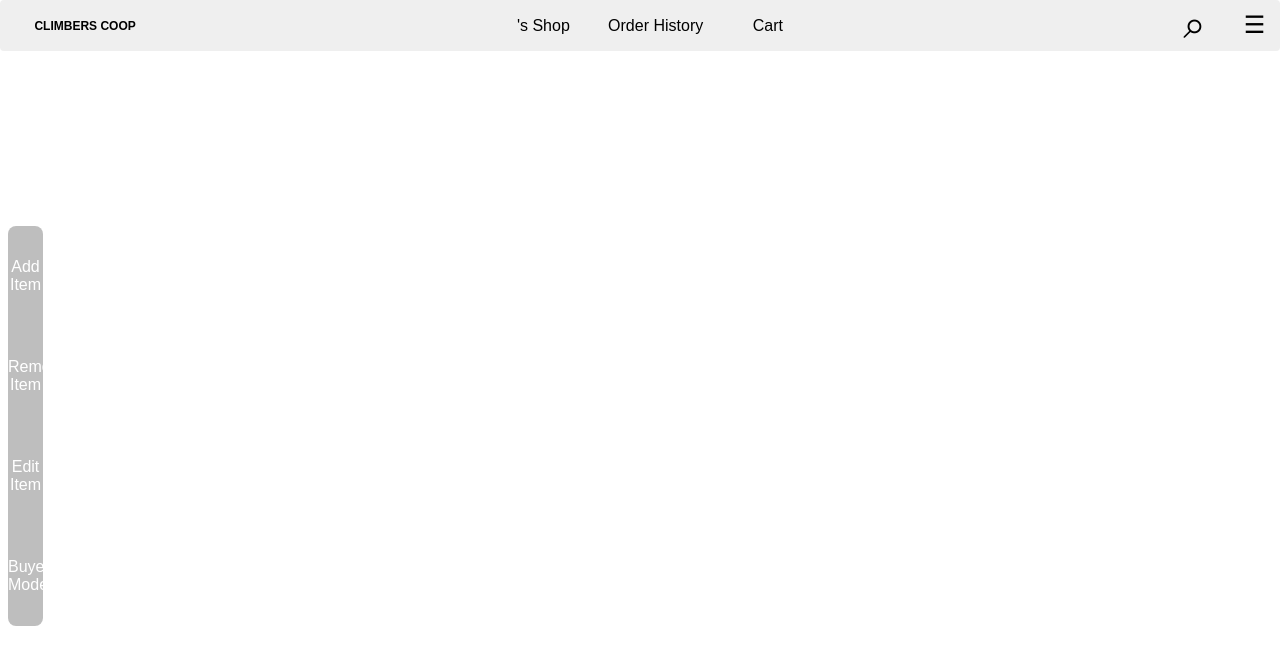
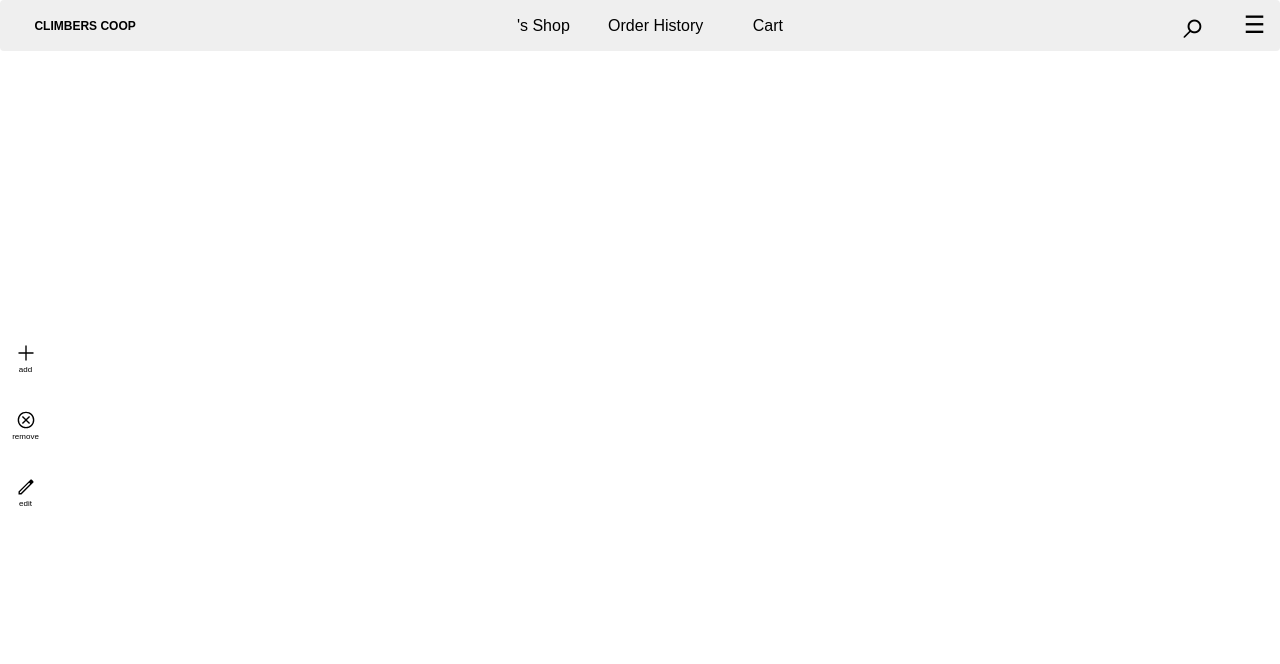
Before and after one commit to ndr2084/Community-Coop, an Angular app in the folder front/: page /user-shop in a window 1280 px wide. Shown: the top 664 px of the page. Built offline with nearby package versions, Linux system fonts and the light colour scheme.

Commit message:
svg symbols added to panel

```diff
--- a/front/src/app/pages/home/hero-section/hero-section.css
+++ b/front/src/app/pages/home/hero-section/hero-section.css
@@ -74,6 +74,6 @@ h4{
 }
 
 .glass{
-  border: 1px solid rgba(35, 210, 230, 0.436);
-  background: rgba(42, 206, 193, 0.216);
+  border: 1px solid rgba(0, 0, 0, 0.436);
+  background: rgba(13, 219, 255, 0.216);
 }
--- a/front/src/app/pages/user-shop/panel/panel.css
+++ b/front/src/app/pages/user-shop/panel/panel.css
@@ -17,7 +17,7 @@
   backdrop-filter: blur(5px);
   -webkit-backdrop-filter: blur(5px);
   height: 100%;
-  background: rgba(0, 0, 0, 0.256);
+  color: black;
   /*glass effect end*/
 }
 
@@ -26,6 +26,7 @@
   height: 100%;
   text-align: center;
   transition: 0.18s all;
+  font-size: 8px;
 }
 
 .panel-button:hover{
--- a/front/src/app/pages/user-shop/panel/panel.html
+++ b/front/src/app/pages/user-shop/panel/panel.html
@@ -1,8 +1,24 @@
 <nav class="panel">
   <ul class="panel-button-list">
-    <button class="add-item panel-button" (click)="addItem()">Add Item</button>
-    <button class="remove-item panel-button" (click)="removeItem()">Remove Item</button>
-    <button class="edit-item panel-button" (click)="editItem()">Edit Item</button>
-    <button class="buyer-mode panel-button" (click)="viewShop()">Buyer Mode</button>
+    <button class="add-item panel-button" (click)="addItem()">
+      <svg xmlns="http://www.w3.org/2000/svg" height="20px" viewBox="0 -960 960 960" width="20px" fill="##000000">
+        <path d="M446.67-120v-326.67H120v-66.66h326.67V-840h66.66v326.67H840v66.66H513.33V-120h-66.66Z" />
+      </svg>
+      <p>add</p>
+    </button>
+    <button class="remove-item panel-button" (click)="removeItem()"> <svg xmlns="http://www.w3.org/2000/svg"
+        height="20px" viewBox="0 -960 960 960" width="20px" fill="##000000">
+        <path
+          d="m332-285.33 148-148 148 148L674.67-332l-148-148 148-148L628-674.67l-148 148-148-148L285.33-628l148 148-148 148L332-285.33ZM480-80q-82.33 0-155.33-31.5-73-31.5-127.34-85.83Q143-251.67 111.5-324.67T80-480q0-83 31.5-156t85.83-127q54.34-54 127.34-85.5T480-880q83 0 156 31.5T763-763q54 54 85.5 127T880-480q0 82.33-31.5 155.33-31.5 73-85.5 127.34Q709-143 636-111.5T480-80Zm0-66.67q139.33 0 236.33-97.33t97-236q0-139.33-97-236.33t-236.33-97q-138.67 0-236 97-97.33 97-97.33 236.33 0 138.67 97.33 236 97.33 97.33 236 97.33ZM480-480Z" />
+      </svg>
+      <p>remove</p>
+    </button>
+    <button class="edit-item panel-button" (click)="editItem()"><svg xmlns="http://www.w3.org/2000/svg" height="20px"
+        viewBox="0 -960 960 960" width="20px" fill="#000000">
+        <path
+          d="M186.67-186.67H235L680-631l-48.33-48.33-445 444.33v48.33ZM120-120v-142l559.33-558.33q9.34-9 21.5-14 12.17-5 25.5-5 12.67 0 25 5 12.34 5 22 14.33L821-772q10 9.67 14.5 22t4.5 24.67q0 12.66-4.83 25.16-4.84 12.5-14.17 21.84L262-120H120Zm652.67-606-46-46 46 46Zm-117 71-24-24.33L680-631l-24.33-24Z" />
+      </svg>
+      <p>edit</p>
+    </button>
   </ul>
 </nav>
--- a/front/src/app/pages/user-shop/user-shop.css
+++ b/front/src/app/pages/user-shop/user-shop.css
@@ -16,7 +16,7 @@ app-panel {
   display: flex;
   justify-content: center;
   align-items: center;
-  height: 400px;
+  height: 200px;
   width: 35px;
   padding: 8px;
   gap: 8px;
```
